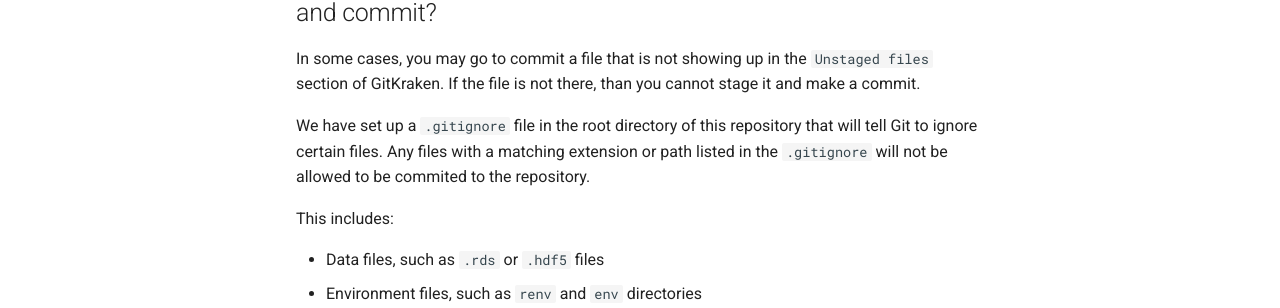
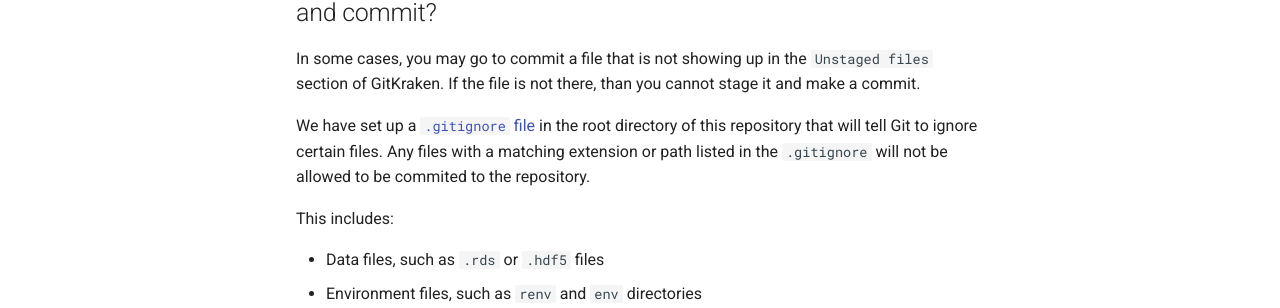
Before and after one commit to AlexsLemonade/OpenScPCA-analysis, an MkDocs documentation site: the page built from docs/contributing-to-analyses/working-with-git/troubleshooting-commits.md, in a window 1280 px wide and 900 px high, scrolled down 857 px. Shown: the part 491-799 px from the top of the window. Built offline with MkDocs 1.6.1 and Material for MkDocs 9.7.7, drawn with Linux system fonts in a browser that asks for light colours; part of the change alters nothing that is shown.

```diff
--- a/docs/contributing-to-analyses/working-with-git/troubleshooting-commits.md
+++ b/docs/contributing-to-analyses/working-with-git/troubleshooting-commits.md
@@ -49,7 +49,7 @@ Once you have identified and resolved the issue, you can commit your files and p
 In some cases, you may go to commit a file that is not showing up in the `Unstaged files` section of GitKraken.
 If the file is not there, than you cannot stage it and make a commit.
 
-We have set up a `.gitignore` file in the root directory of this repository that will tell Git to ignore certain files.
+We have set up a [`.gitignore` file](https://docs.github.com/en/get-started/getting-started-with-git/ignoring-files) in the root directory of this repository that will tell Git to ignore certain files.
 Any files with a matching extension or path listed in the `.gitignore` will not be allowed to be commited to the repository.
 
 This includes:
```
